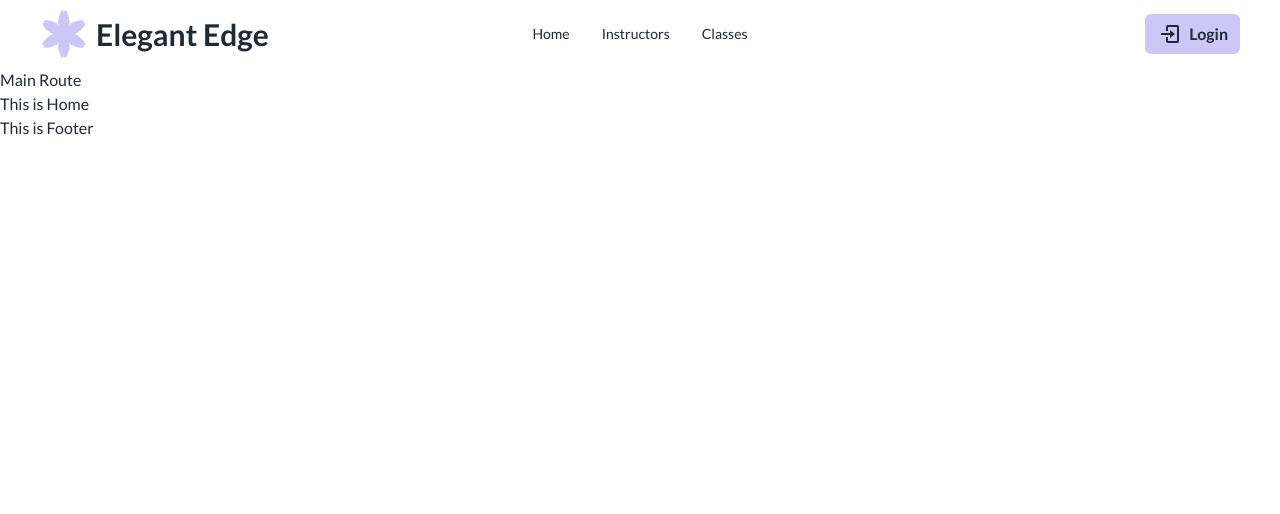
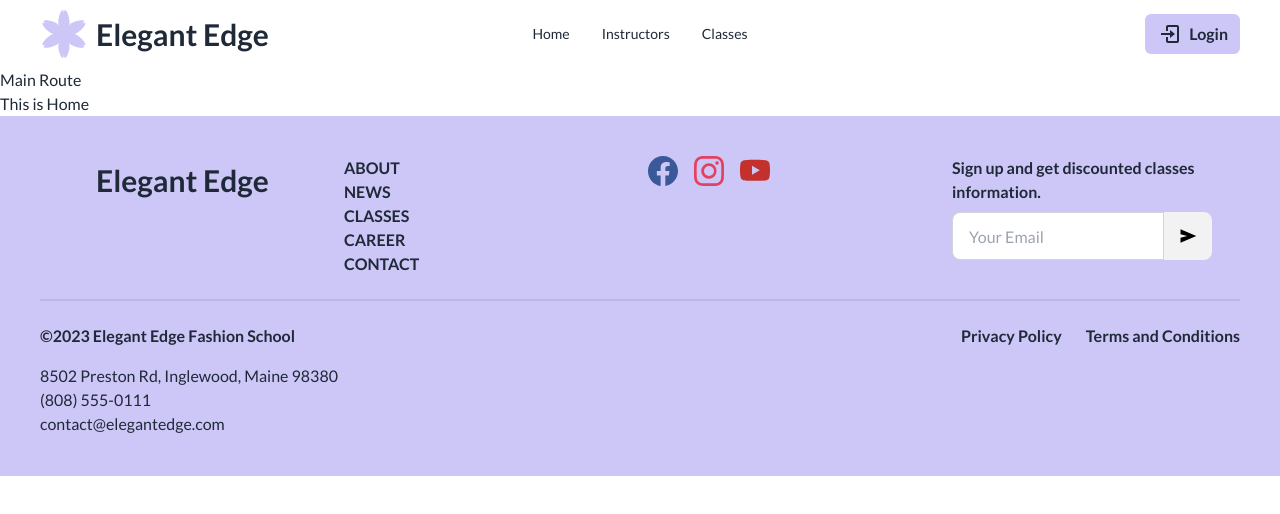
Before and after one commit to Sakib963/elegant-edge-client, a React (Vite) app: page / in a window 1280 px wide. Shown: the top 514 px of the page. Built offline with nearby package versions, Linux system fonts and the light colour scheme.

Commit message:
Added Footer

```diff
--- a/src/components/CompanyLogo.jsx
+++ b/src/components/CompanyLogo.jsx
@@ -1,13 +1,35 @@
-import logo from '/elegant-logo.svg'
+import logo from "/elegant-logo.svg";
 
-
-const CompanyLogo = () => {
+const CompanyLogo = (isFooter) => {
+  if (isFooter) {
+    console.log('Footer')
     return (
-        <div className='flex h-4 lg:h-12 items-center justify-center gap-2'>
-            <img className='h-full' src={logo} alt="Elegant Edge Fashion School" />
-            <h2 className='flex flex-col lg:text-3xl font-bold'>Elegant Edge</h2>
+      <div className="flex justify-start">
+        <div className="flex h-4 lg:h-12 items-center justify-center gap-2">
+          <img
+            className="h-full"
+            src={logo}
+            alt="Elegant Edge Fashion School"
+          />
+          <h2 className="flex flex-col lg:text-3xl font-bold">Elegant Edge</h2>
         </div>
+      </div>
     );
+  }
+  else{
+    return (
+        <>
+            <div className="flex h-4 lg:h-12 items-center justify-center gap-2">
+              <img
+                className="h-full"
+                src={logo}
+                alt="Elegant Edge Fashion School"
+              />
+              <h2 className="flex flex-col lg:text-3xl font-bold">Elegant Edge</h2>
+            </div>
+          </>
+      )
+  }
 };
 
 export default CompanyLogo;
--- a/src/pages/Shared/Footer/Footer.jsx
+++ b/src/pages/Shared/Footer/Footer.jsx
@@ -1,10 +1,70 @@
+import CompanyLogo from "../../../components/CompanyLogo";
+import { BsFacebook, BsInstagram, BsYoutube } from "react-icons/bs";
 
 const Footer = () => {
-    return (
-        <div>
-            <h3>This is Footer</h3>
+  return (
+    <div className="px-10 py-10 bg-[#CDC7F8]">
+      <div className="grid grid-cols-4 gap-4">
+        <CompanyLogo isFooter={true}></CompanyLogo>
+        <ul className="uppercase font-semibold">
+          <li className="hover:underline cursor-pointer">About</li>
+          <li className="hover:underline cursor-pointer">News</li>
+          <li className="hover:underline cursor-pointer">Classes</li>
+          <li className="hover:underline cursor-pointer">Career</li>
+          <li className="hover:underline cursor-pointer">Contact</li>
+        </ul>
+        <div className="flex">
+          <div className="flex gap-4">
+            <BsFacebook className="text-3xl cursor-pointer text-[#3b5998]" />
+            <BsInstagram className="text-3xl cursor-pointer text-[#E4405F]" />
+            <BsYoutube className="text-3xl cursor-pointer text-[#c4302b]" />
+          </div>
         </div>
-    );
+        <div className="space-y-2">
+          <h3 className="font-semibold">
+            Sign up and get discounted classes information.
+          </h3>
+          <div className="form-control">
+            <div className="input-group">
+              <input
+                type="text"
+                placeholder="Your Email"
+                className="input input-bordered"
+              />
+              <button className="btn btn-square">
+                <svg
+                  width="20"
+                  height="20"
+                  viewBox="0 0 20 20"
+                  fill="none"
+                  xmlns="http://www.w3.org/2000/svg"
+                >
+                  <path
+                    d="M2.5 16.6667V11.6667L9.16667 10L2.5 8.33334V3.33334L18.3333 10L2.5 16.6667Z"
+                    fill="black"
+                  />
+                </svg>
+              </button>
+            </div>
+          </div>
+        </div>
+      </div>
+      <div className="divider"></div>
+     <div className="space-y-4">
+     <div className="flex justify-between font-semibold">
+        <h3>©2023 Elegant Edge Fashion School</h3>
+        <p className="flex gap-6 cursor-pointer">
+          Privacy Policy <span>Terms and Conditions</span>
+        </p>
+      </div>
+      <div>
+        <p>8502 Preston Rd, Inglewood, Maine 98380</p>
+        <p>(808) 555-0111</p>
+        <p>contact@elegantedge.com</p>
+      </div>
+     </div>
+    </div>
+  );
 };
 
 export default Footer;
```
